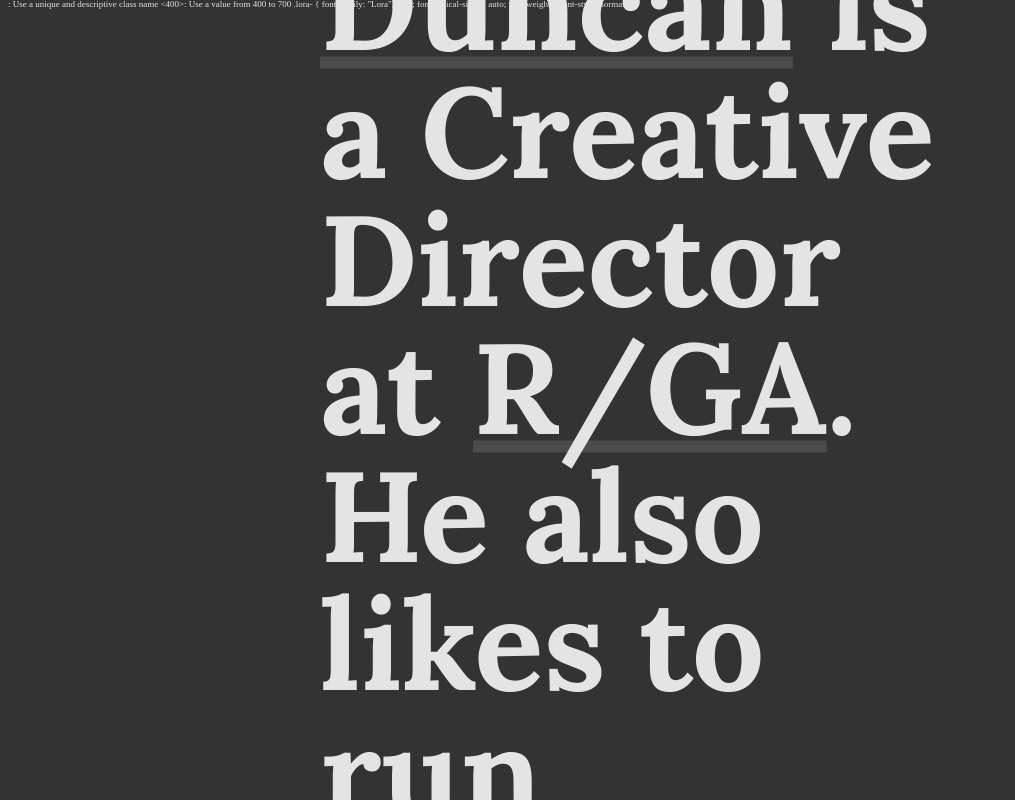
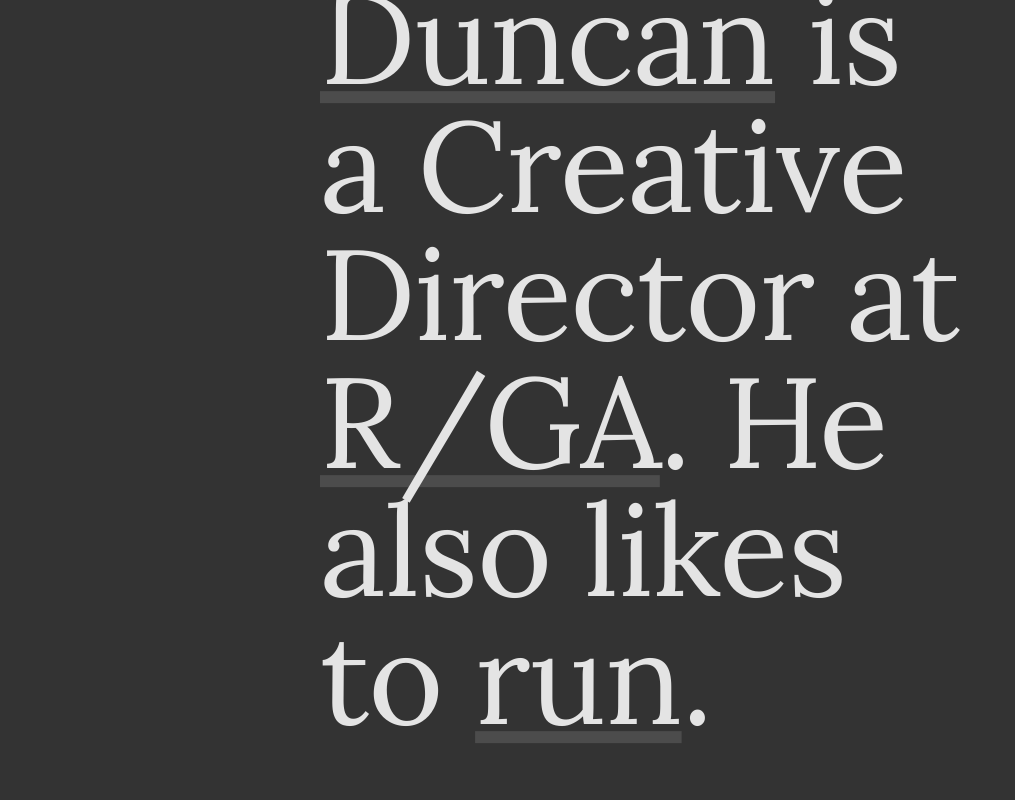
Before and after one commit to duncanhoge/duncan-hoge-portfolio, a plain HTML site: page index.html in a window 1280 px wide. Shown: the whole page, without its empty margins (0-1015 px from the left). Drawn offline with Linux system fonts and the light colour scheme.

Commit message:
Today's edits

```diff
--- a/index.html
+++ b/index.html
@@ -11,17 +11,6 @@
 	<link rel="preconnect" href="https://fonts.googleapis.com">
 	<link rel="preconnect" href="https://fonts.gstatic.com" crossorigin>
 	<link href="https://fonts.googleapis.com/css2?family=Lora:ital,wght@0,400..700;1,400..700&display=swap" rel="stylesheet">
-
-
-	<maintitle>: Use a unique and descriptive class name
-		<400>: Use a value from 400 to 700
-
-		.lora-<maintitle> {
-		  font-family: "Lora", serif;
-		  font-optical-sizing: auto;
-		  font-weight: <weight>;
-		  font-style: normal;
-		}
 
 	<style>
 
@@ -49,7 +38,6 @@
 	   	font-size: 100%;
 	   	font: "Lora", serif;
 	   	vertical-align: baseline;
-	   	color: #e4e4e4;
 	   }
 	   a {
 	   	color: inherit;
@@ -92,11 +80,14 @@ html {
    		 font-size: 9px; /* Adjust this base font size as needed */
  }
 
+
  h1 {
     font-family: "Lora", serif;
-      font-size: clamp(4rem, 10vw, 14.901rem); /* Fluid font size */
-	  font-weight: 800;
-      margin-bottom: 3rem;
+    letter-spacing: -1;
+    font-weight: 400;
+    font-style: normal;
+    font-size: clamp(4rem, 10vw, 14.901rem);
+	color: #e4e4e4;
  }
 
   h2 {
@@ -165,5 +156,5 @@ html {
 			at <a href="https://www.rga.com/" target="_blank">R/GA</a>. He also likes to <a href="https://www.strava.com/athletes/829615" target="_blank">run</a>.
 		</h1>
 	</div>
-
-<!-- <a href="mailto:duncan.hoge@gmail.com?subject=Insert me if you want a subject line"> -->
+</body>
+</html>
```
Lines whose indentation alone changed are shown as unchanged.
